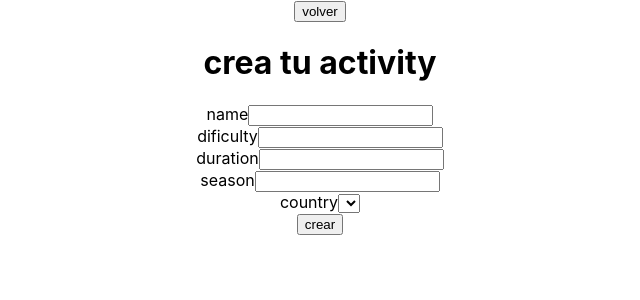
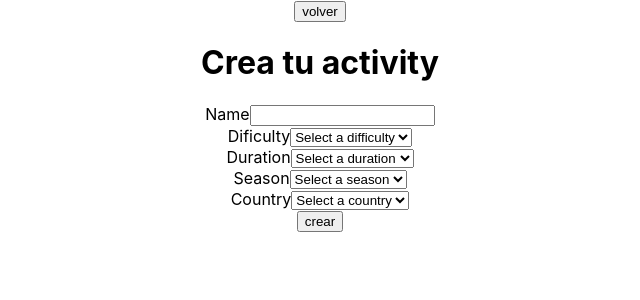
Before and after one commit to gomezaf/PI-Countries-main, a React (Create React App) app in the folder PI-Countries-main/client/: page /createActivity in a window 1280 px wide. Shown: the top 300 px of the page, without its empty margins (320-960 px from the left). Built offline with nearby package versions, Linux system fonts and the light colour scheme.

Commit message:
form validate, detail create

```diff
--- a/PI-Countries-main/client/src/components/Cards/Cards.js
+++ b/PI-Countries-main/client/src/components/Cards/Cards.js
@@ -31,7 +31,7 @@ export default function Cards() {
     <div>
       {currentCountries?.map((el) => {
         return (
-          <div>
+          <div key={el.name}>
             <Link to={"/home/" + el.id}>
               <Card
                 image={el.imageOfTheFlag}
--- a/PI-Countries-main/client/src/components/CreateActivity/CreateActivity.js
+++ b/PI-Countries-main/client/src/components/CreateActivity/CreateActivity.js
@@ -9,6 +9,13 @@ export default function CreateActivity() {
   const history = useHistory();
   const allCountries = useSelector((state) => state.allCountries);
 
+  const seasons = ["Winter", "Spring", "Autumn", "Summer"];
+  const difficulty = [1, 2, 3, 4, 5];
+  const durationTime = [
+    1, 2, 3, 4, 5, 6, 7, 8, 9, 10, 11, 12, 13, 14, 15, 16, 17, 18, 19, 20, 21,
+    22, 23, 24,
+  ];
+
   const [input, setInput] = useState({
     name: "",
     dificulty: "",
@@ -18,18 +25,48 @@ export default function CreateActivity() {
     city: "no se",
   });
 
+  const [errors, setErrors] = useState({});
+
+  function validate(input) {
+    let errors = {};
+    setErrors(errors);
+    if (!input.name) {
+      errors.name = "Insert the new activity name";
+    } else if (!input.dificulty) {
+      errors.dificulty = "Check the activity difficulty level";
+    } else if (!input.duration) {
+      errors.duration = "Select the duration of the activity";
+    } else if (!input.season) {
+      errors.season = "Select the season";
+    } else if (!input.country) {
+      errors.country = "Select the country";
+    } else {
+      setErrors(false);
+    }
+  }
+
   function handleChange(e) {
     setInput({
       ...input,
       [e.target.name]: e.target.value,
     });
+    validate(input)
+  }
+
+  function handleSelectCountry(e) {
+    setInput({
+      ...input,
+      country: [...input.country, e.target.value],
+    });
+    validate(input)
   }
 
   function handleSelect(e) {
     setInput({
       ...input,
-      country: [...input.country, e.target.value],
+      [e.target.name]: e.target.value,
     });
+    validate(input)
   }
 
   let search;
@@ -48,9 +85,19 @@ export default function CreateActivity() {
     search = e.target.value;
   }
 
+  function handleDeleteCountry(el) {
+    setInput({
+      ...input,
+      country: input.country.filter((c) => c !== el),
+    });
+  }
+
   function handleSubmit(e) {
     e.preventDefault();
-    console.log(input);
+    validate(input);
+    if (errors) {
+      alert("Complete the form");
+    } else {
       dispatch(postActivity(input));
       alert("que chimba ome");
       setInput({
@@ -63,53 +110,53 @@ export default function CreateActivity() {
       });
       history.push("/home");
     }
+  }
 
   return (
     <div>
       <Link to="/home">
         <button>volver</button>
       </Link>
-      <h1>crea tu activity</h1>
+      <h1>Crea tu activity</h1>
       <form onSubmit={(e) => handleSubmit(e)}>
         <div>
-          <label>name</label>
+          <label>Name</label>
           <input
             type="text"
             value={input.name}
             name="name"
-            onChange={handleChange}
+            onChange={(e) => handleChange(e)}
           />
+          {errors.name && <p>{errors.name}</p>}
         </div>
         <div>
-          <label>dificulty</label>
-          <input
-            type="text"
-            value={input.dificulty}
-            name="dificulty"
-            onChange={handleChange}
-          />
+          <label>Dificulty</label>
+          <select name="dificulty" onChange={handleSelect}>
+          <option >Select a difficulty</option>
+            {difficulty.map((el) => <option value={el}>{el}</option>)}
+          </select>
+          {errors.dificulty && <p>{errors.dificulty}</p>}
         </div>
         <div>
-          <label>duration</label>
-          <input
-            type="text"
-            value={input.duration}
-            name="duration"
-            onChange={handleChange}
-          />
+          <label>Duration</label>
+          <select name="duration" onChange={handleSelect}>
+          <option >Select a duration</option>
+            {durationTime.map((el) => <option value={el}>{el} hours</option>)}
+          </select>
+          {errors.duration && <p>{errors.duration}</p>}
         </div>
         <div>
-          <label>season</label>
-          <input
-            type="text"
-            value={input.season}
-            name="season"
-            onChange={handleChange}
-          />
+          <label>Season</label>
+          <select name="season" onChange={handleSelect}>
+          <option >Select a season</option>
+            {seasons.map((el) => <option value={el}>{el}</option>)}
+          </select>
+          {errors.season && <p>{errors.season}</p>}
         </div>
         <div>
-          <label>country</label>
-          <select onChange={handleSelect}>
+          <label>Country</label>
+          <select onChange={handleSelectCountry}>
+          <option >Select a country</option>
             <input
               type="text"
               name="country"
@@ -117,6 +164,13 @@ export default function CreateActivity() {
             />
             {renderCountries(allCountries, search)}
           </select>
+          {errors.country && <p>{errors.country}</p>}
+          {input.country.map((el) => (
+            <div>
+              <p>{el}</p>
+              <button onClick={() => handleDeleteCountry(el)}>X</button>
+            </div>
+          ))}
         </div>
         <button type="submit">crear</button>
       </form>
--- a/PI-Countries-main/client/src/components/Filters/FilterByActivity.js
+++ b/PI-Countries-main/client/src/components/Filters/FilterByActivity.js
@@ -21,7 +21,7 @@ export default function FilterByActivity (){
 
   return (
     <div>
-      <label for="activity-country">Countries by activities</label>
+      <label htmlFor="activity-country">Countries by activities</label>
       <select id="activity-country" onChange={e => handlerFilterByActivity(e)}>
       <option>All activities</option>
         {
--- a/PI-Countries-main/client/src/components/Filters/FilterByOrderAlpha.js
+++ b/PI-Countries-main/client/src/components/Filters/FilterByOrderAlpha.js
@@ -14,7 +14,7 @@ export default function FilterByOrderAlpha() {
 
   return (
     <div>
-      <label for="filter-alphabetic">filter by alphabetical order </label>
+      <label htmlFor="filter-alphabetic">filter by alphabetical order </label>
       <select id="filter-alphabetic" onChange={(e) => handlerFilterByName(e)}>
         <option>All pokemons</option>
         <option value="asc">major to minor</option>
--- a/PI-Countries-main/client/src/components/Filters/FilterByPopulation.js
+++ b/PI-Countries-main/client/src/components/Filters/FilterByPopulation.js
@@ -14,7 +14,7 @@ export default function FilterByPopulation() {
 
   return (
     <div>
-      <label for="population-filter">Countries by population</label>
+      <label htmlFor="population-filter">Countries by population</label>
       <select id="population-filter" onChange={(e) => handlerFilterByPopulation(e)}>
         <option>All countries</option>
         <option value="asc">major to minor</option>
--- a/PI-Countries-main/client/src/components/Filters/FilterByRegion.js
+++ b/PI-Countries-main/client/src/components/Filters/FilterByRegion.js
@@ -25,7 +25,7 @@ export default function FilterByRegion() {
 
   return (
     <div>
-      <label for="Region-country">Countries by region</label>
+      <label htmlFor="Region-country">Countries by region</label>
       <select id="Region-country" onChange={(e) => handlerFilterByRegion(e)}>
         <option>All countries</option>
         {selecRegions(allCountries)}
--- a/PI-Countries-main/client/src/components/Home/Home.js
+++ b/PI-Countries-main/client/src/components/Home/Home.js
@@ -5,15 +5,19 @@ import { getCountries } from "../../actions";
 
 import Cards from "../Cards/index";
 import Navbar from "../Navbar/index";
+import { useEffect } from "react";
 
 export default function Home() {
   const dispatch = useDispatch();
+  useEffect(()=>{
+    dispatch(getCountries())
+  },[dispatch])
 
   return (
     <div>
       <button onClick={()=>dispatch(getCountries())}>recargar</button>
       <Navbar />
-      <Cards></Cards>
+      <Cards/>
     </div>
   );
 }
--- a/PI-Countries-main/client/src/components/Paginated/Paginated.js
+++ b/PI-Countries-main/client/src/components/Paginated/Paginated.js
@@ -14,7 +14,7 @@ export default function Paginated({ allCountries, countriesPerPage, paginado })
     <StyledPaginatedContainer>
         {pageNumber &&
           pageNumber.map((p) => {
-            return <StyledNumberPage onClick={() => paginado(p)}>{p}</StyledNumberPage>;
+            return <StyledNumberPage key={p} onClick={() => paginado(p)}>{p}</StyledNumberPage>;
           })}
     </StyledPaginatedContainer>
   );
```
Also changed, not shown: PI-Countries-main/client/src/App.js (+6 -4 lines), PI-Countries-main/client/src/actions/index.js (+11 -0 lines), PI-Countries-main/client/src/components/Detail/Detail.js (+42 -2 lines), PI-Countries-main/client/src/reducer/index.js (+8 -0 lines). Lines whose indentation alone changed are shown as unchanged.
